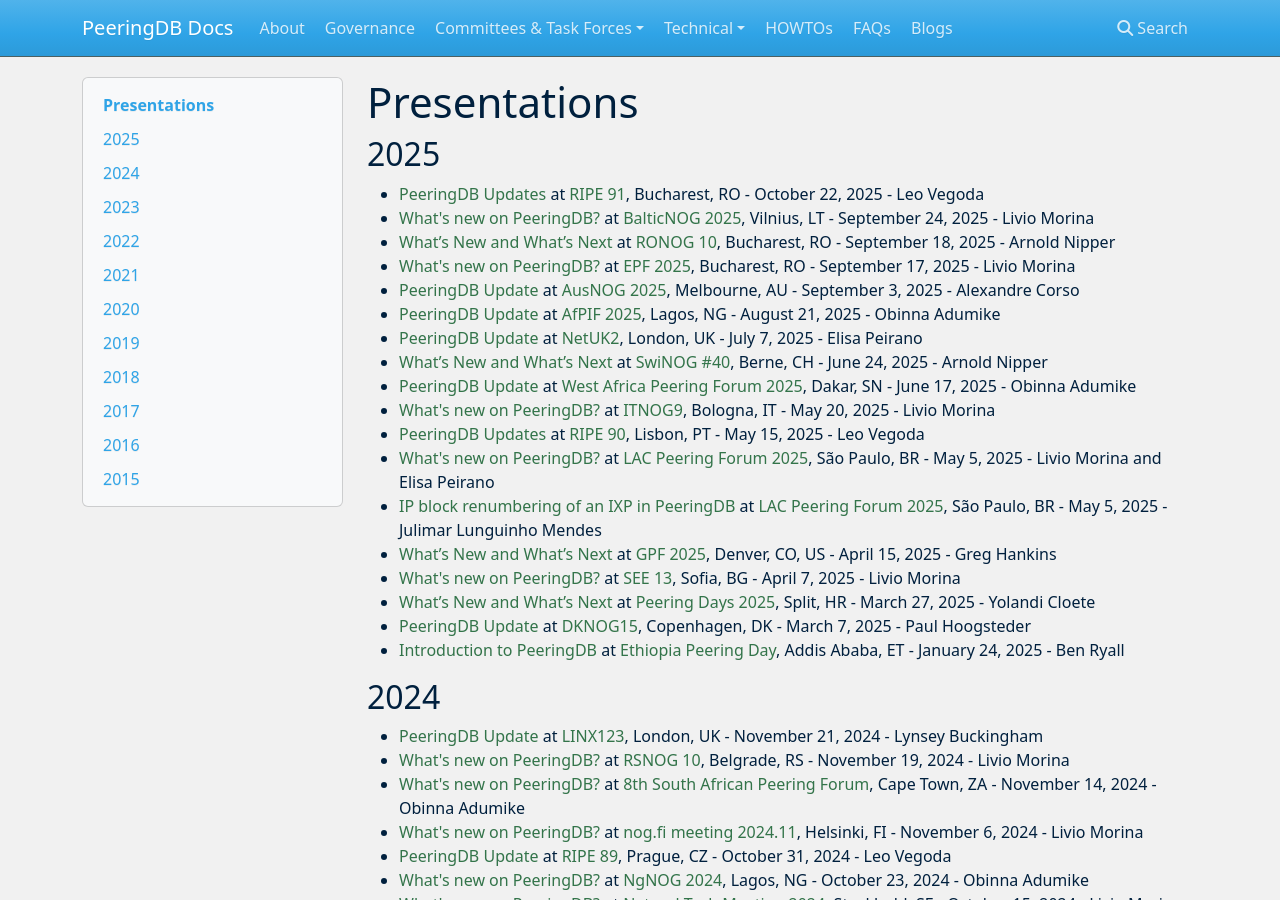
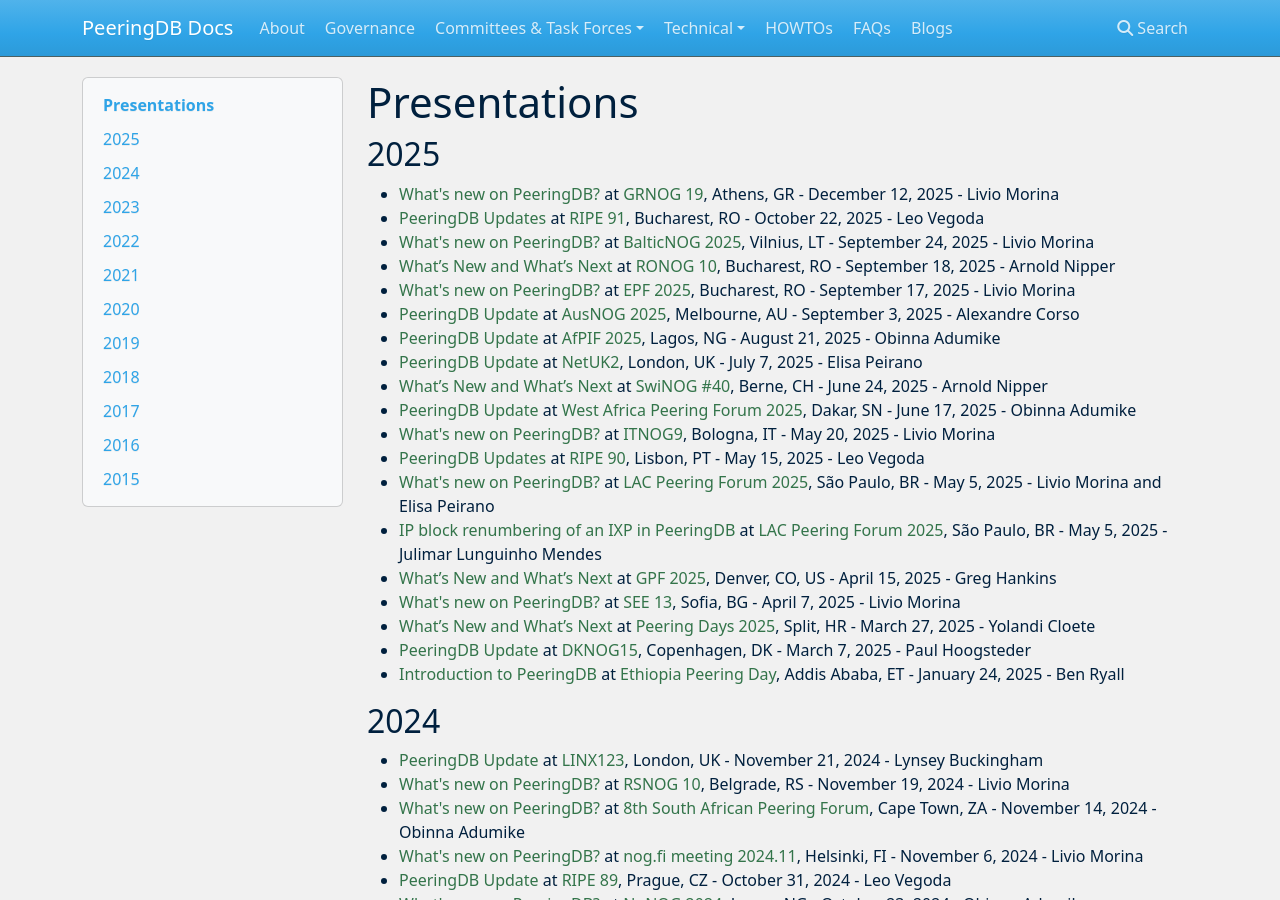
Before and after one commit to peeringdb/docs, an MkDocs documentation site: the page built from docs/presentations.md, in a window 1280 px wide and 900 px high. Built offline with MkDocs 1.6.1, drawn with Linux system fonts in a browser that asks for light colours; nearby versions of some CDN libraries.

Commit message:
Added Livio's GRNOG 19 presentation.

```diff
--- a/docs/presentations.md
+++ b/docs/presentations.md
@@ -2,6 +2,7 @@
 
 ## 2025
 
+- [What's new on PeeringDB?](presentation/20251212_GRNOG19_Morina_Livio.pdf) at [GRNOG 19](https://grnog.indico.nogalliance.org/event/12/), Athens, GR - December 12, 2025 - Livio Morina
 - [PeeringDB Updates](presentation/20251022_RIPE_91_Leo_Vegoda.pdf) at [RIPE 91](https://ripe91.ripe.net/programme/meeting-plan/sessions/27/), Bucharest, RO - October 22, 2025 - Leo Vegoda
 - [What's new on PeeringDB?](presentation/20250924_BalticNOG1_Livio_Morina.pdf) at [BalticNOG 2025](https://events.balticnog.org/event/1/timetable/#all.detailed), Vilnius, LT - September 24, 2025 - Livio Morina
 - [What’s New and What’s Next](presentation/20250918_RONOG10_Arnold_Nipper.pdf) at [RONOG 10](https://www.ronog.ro/), Bucharest, RO - September 18, 2025 - Arnold Nipper
```
Also changed, not shown: 1 other file.
